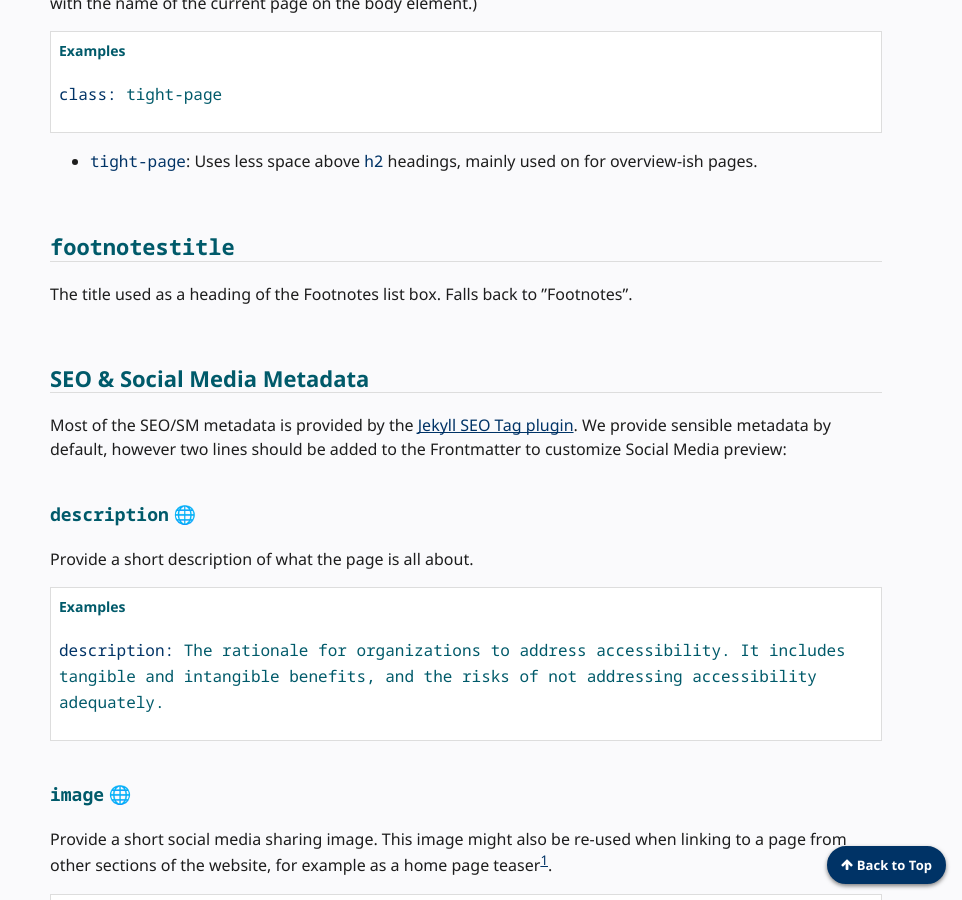
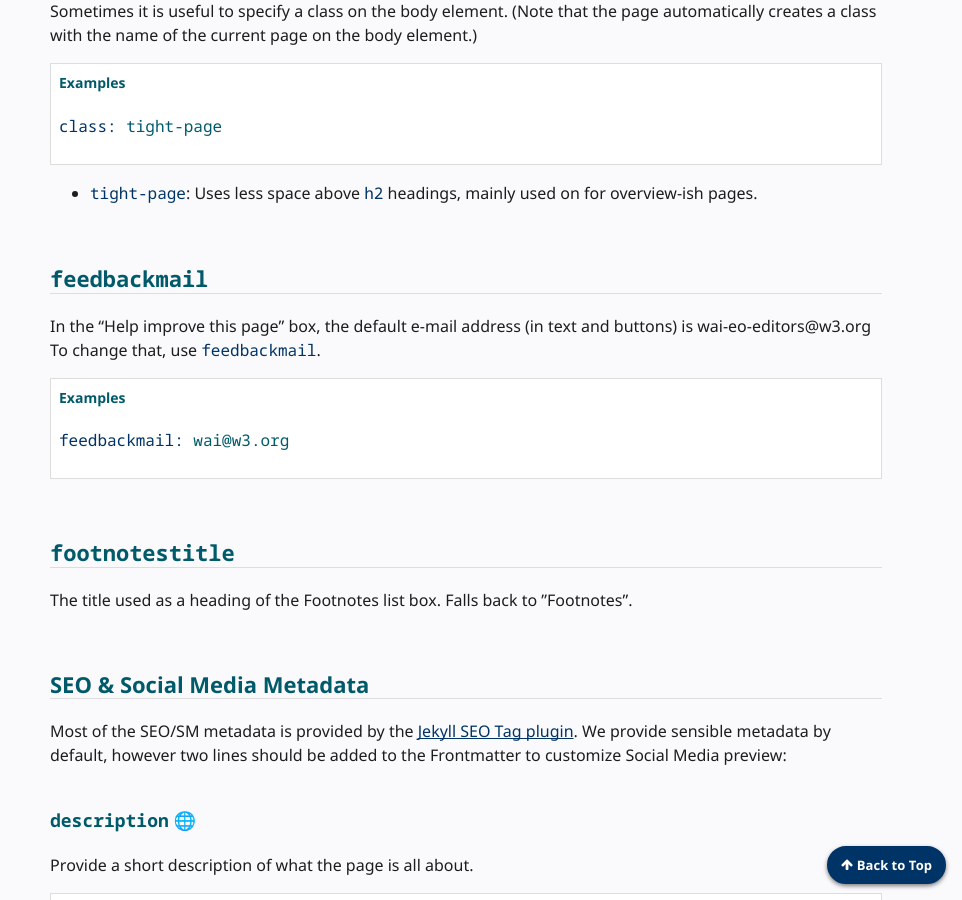
Before and after one commit to w3c/wai-website-theme, a Jekyll site: the page built from content/writing-frontmatter.md, in a window 1280 px wide and 900 px high, scrolled down 9213 px. Shown: the whole window, without its empty margins (318-1280 px from the left). Built offline with Jekyll 4.4.1, drawn with Linux system fonts in a browser that asks for light colours; cached includes are drawn as plain includes; comment, search, counter and statistics services are not loaded.

Commit message:
+ feedbackmail

````diff
--- a/content/writing-frontmatter.md
+++ b/content/writing-frontmatter.md
@@ -492,6 +492,23 @@ class: tight-page
 
 * `tight-page`: Uses less space above `h2` headings, mainly used on for overview-ish pages.
 
+## `feedbackmail`
+
+In the "Help improve this page" box, the default e-mail address (in text and buttons) is wai-eo-editors@w3.org<br>
+To change that, use `feedbackmail`.
+
+{::nomarkdown}
+{% include box.html type="start" title="Examples" class="example simple" %}
+{:/}
+
+```yaml
+feedbackmail: wai@w3.org
+```
+
+{::nomarkdown}
+{% include box.html type="end" %}
+{:/}
+
 ## `footnotestitle`
 
 The title used as a heading of the Footnotes list box. Falls back to ”Footnotes”.
````
